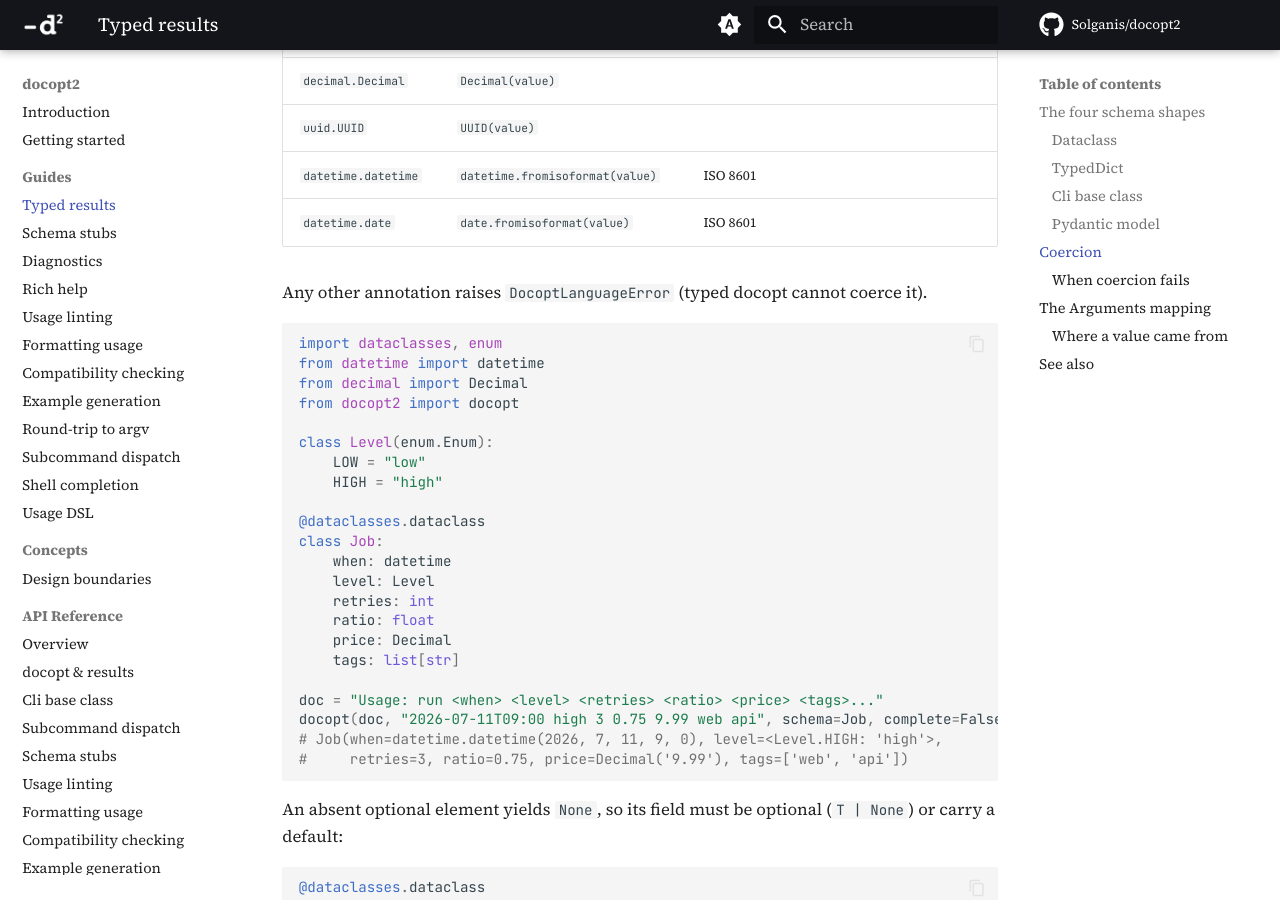
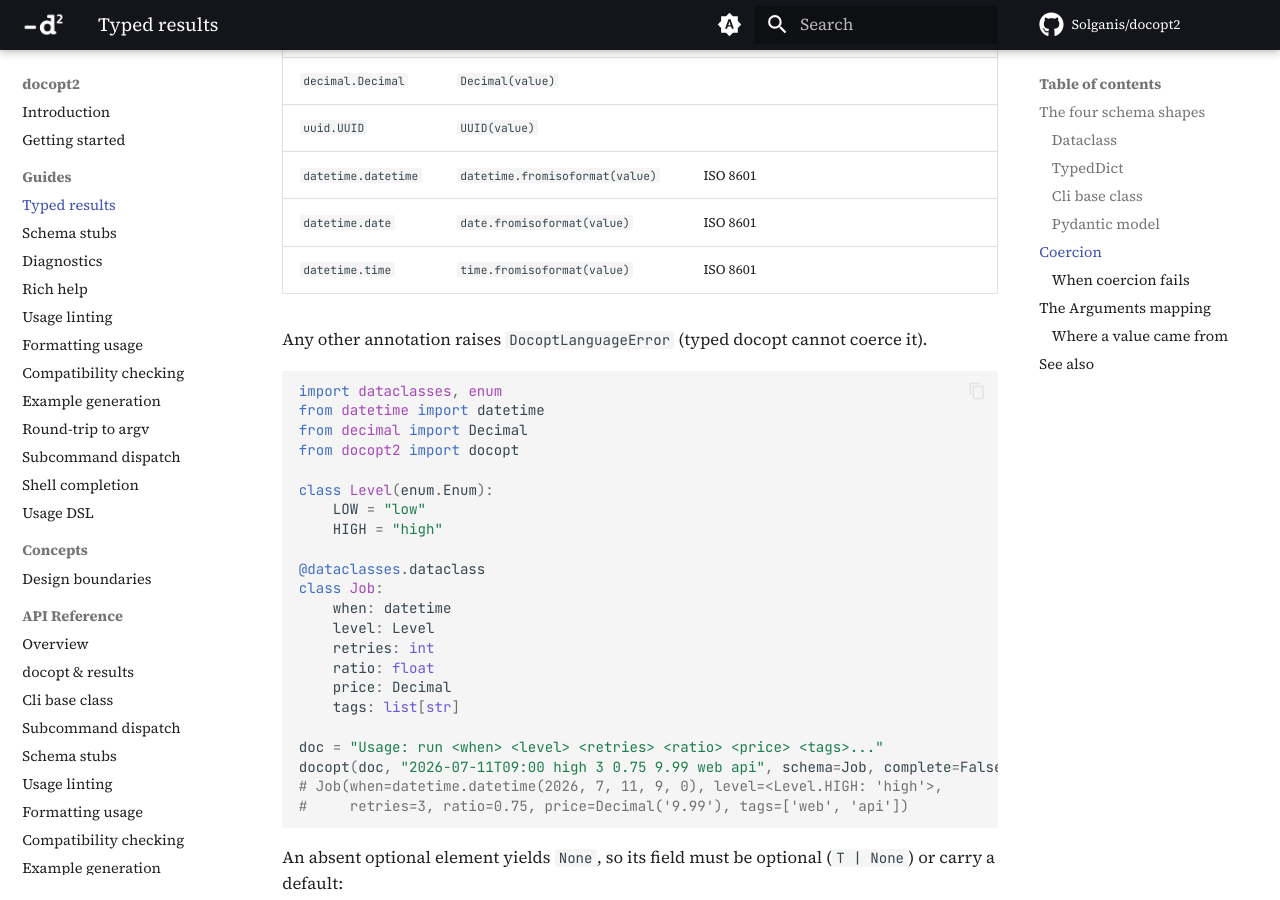
Before and after one commit to Solganis/docopt2, an MkDocs documentation site: the page built from docs/guides/typed-results.md, in a window 1280 px wide and 900 px high, scrolled down 3245 px. Built offline with MkDocs 1.6.1 and Material for MkDocs 9.7.7, drawn with Linux system fonts in a browser that asks for light colours; comment, search, counter and statistics services are not loaded.

Commit message:
docs: list datetime.time in the coercion table

```diff
--- a/docs/guides/typed-results.md
+++ b/docs/guides/typed-results.md
@@ -125,6 +125,7 @@ supported set is closed:
 | `uuid.UUID` | `UUID(value)` | |
 | `datetime.datetime` | `datetime.fromisoformat(value)` | ISO 8601 |
 | `datetime.date` | `date.fromisoformat(value)` | ISO 8601 |
+| `datetime.time` | `time.fromisoformat(value)` | ISO 8601 |
 
 Any other annotation raises `DocoptLanguageError` (typed docopt cannot coerce it).
 
```
